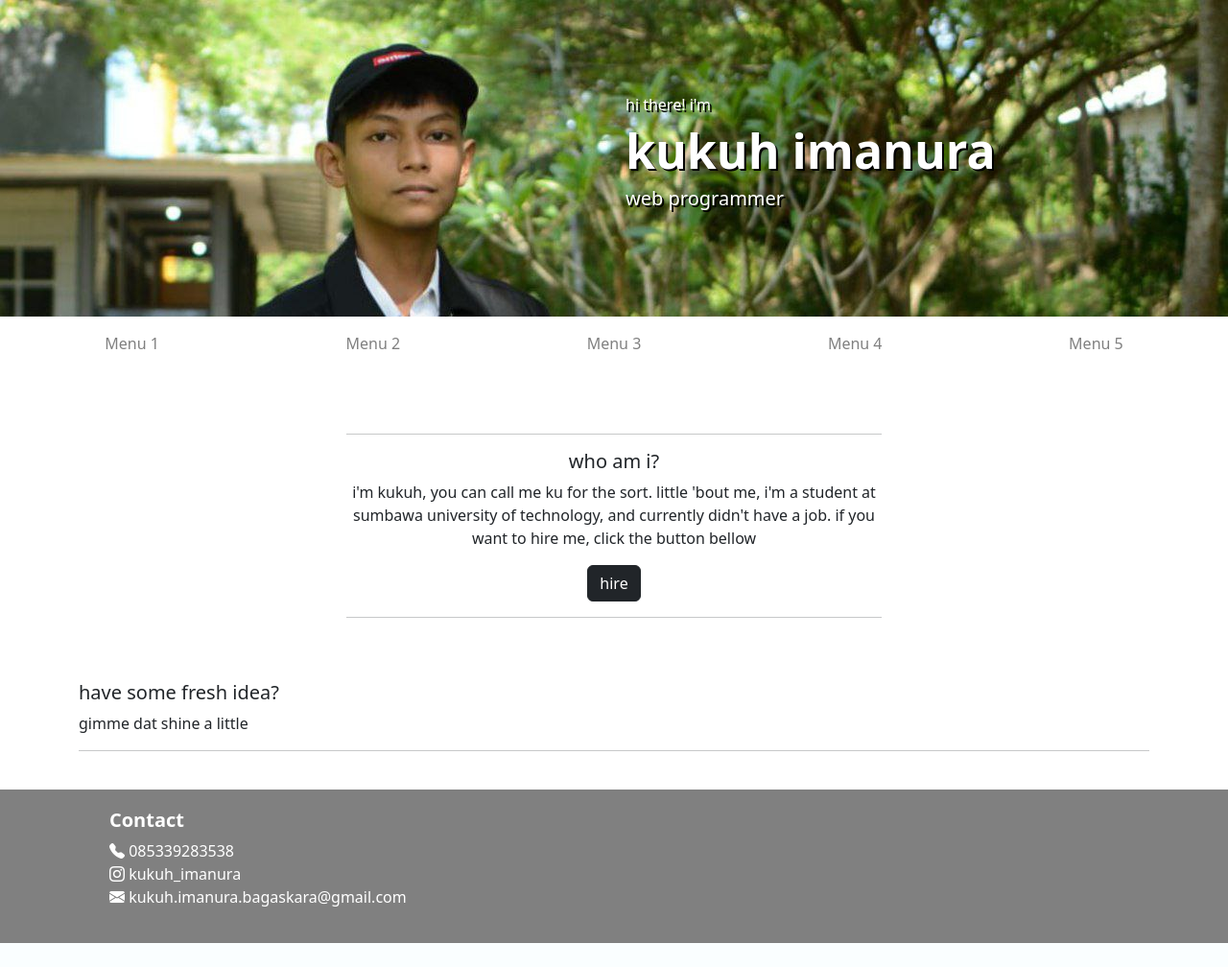
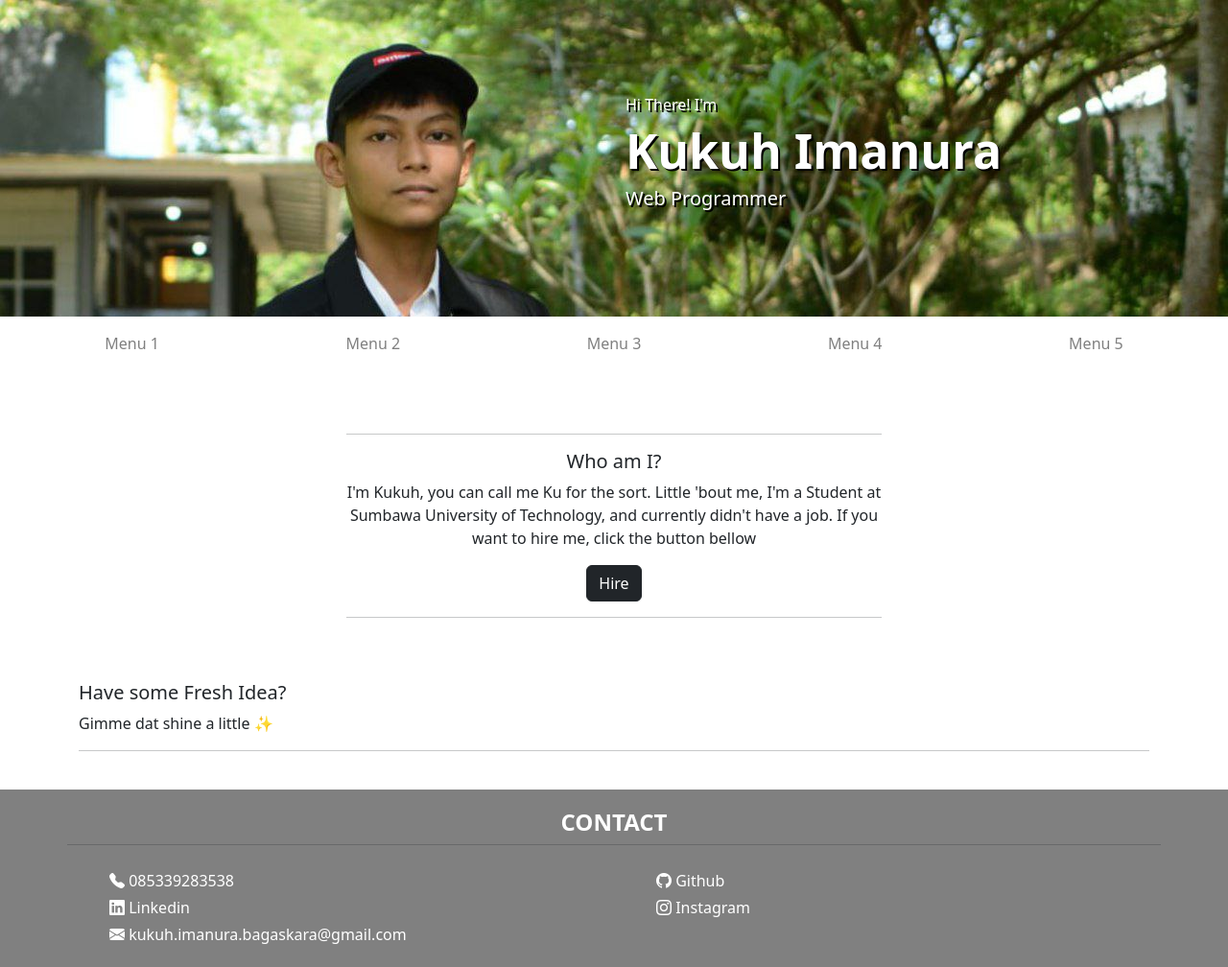
Before and after one commit to kukuh-imanura/kukuh-imanura.github.io, a PHP site: page / in a window 1280 px wide. Shown: the whole page at 96% size. Before the commit the page ends 983 px from the top, so only its background shows below. Run offline with PHP 8.4, Linux system fonts and the light colour scheme.

Commit message:
update : footer

```diff
--- a/data/css/style.css
+++ b/data/css/style.css
@@ -50,8 +50,13 @@
     padding: 20px 0px;
 }
 
+#footer ul {
+    margin-bottom: 0px;
+}
+
 #footer li {
     list-style: none;
+    padding: 2px 0px;
 }
 
 
@@ -67,9 +72,10 @@
     text-decoration: none;
 }
 
-#footer h5 {
+#footer h4 {
     color: white;
     font-weight: bolder;
+    text-align: center;
 }
 
 @media screen and (max-width: 992px) {
--- a/index.html
+++ b/index.html
@@ -16,15 +16,17 @@
 </head>
 <body>
 
+    <!-- HEADER -->
     <div class="row" id="head">
         <div class="col-sm-6 col-12" id="img"></div>
         <div class="col-sm-6 col-12">
-            <h6>hi there! i'm</h6>
-            <h1><b><a href="https://www.instagram.com/kukuh_imanura">kukuh imanura</a></b></h1>
-            <h5>web programmer</h5>
+            <h6>Hi There! I'm</h6>
+            <h1><b><a href="https://www.instagram.com/kukuh_imanura">Kukuh Imanura</a></b></h1>
+            <h5>Web Programmer</h5>
         </div>
     </div>
 
+    <!-- MENU -->
     <nav class="navbar navbar-expand-md sticky-top" id="navbar">
         <div class="container-fluid">
             <a href=""></a>
@@ -53,22 +55,24 @@
         </div>
     </nav>
 
+    <!-- HEADLINE -->
     <div class="container d-flex justify-content-center">
         <div id="content">
             <hr>
-            <h5>who am i?</h5>
-            <p id="text">i'm kukuh, you can call me ku for the sort. little 'bout me, i'm a student at sumbawa university of technology, and currently didn't have a job. if you want to hire me, click the button bellow</p>
+            <h5>Who am I?</h5>
+            <p id="text">I'm Kukuh, you can call me Ku for the sort. Little 'bout me, I'm a Student at Sumbawa University of Technology, and currently didn't have a job. If you want to hire me, click the button bellow</p>
             <a href="https://wa.me/+6285339283538">
-                <button class="btn btn-dark">hire</button>
+                <button class="btn btn-dark">Hire</button>
             </a>
             <hr>
         </div>
     </div>
 
+    <!-- COMMENT -->
     <div class="container">
         <div class="jumbotron">
-            <h5>have some fresh idea?</h5>
-            <p>gimme dat shine a little</p>
+            <h5>Have some Fresh Idea?</h5>
+            <p>Gimme dat shine a little ✨</p>
             <hr><br>
 
             <?php
@@ -78,19 +82,23 @@
         </div>
     </div>
 
+    <!-- FOOTER -->
     <footer class="footer" id="footer">
         <div class="container">
             <div class="row">
+
+                <h4>CONTACT</h4>
+                <hr><br>
+
                 <div class="col-12 col-lg-6">
                     <ul id="contact">
-                        <h5>Contact</h5>
                         <li>
                             <i class="bi bi-telephone-fill"></i>
                             <a href="https://wa.me/+6285339283538">085339283538</a>
                         </li>
                         <li>
-                            <i class="bi bi-instagram"></i>
-                            <a href="https://www.instagram.com/kukuh_imanura">kukuh_imanura</a></li>
+                            <i class="bi bi-linkedin"></i>
+                            <a href="https://www.linkedin.com/in/kukuh-i-ab781221b/">Linkedin</a></li>
                         </li>
                         <li>
                             <i class="bi bi-envelope-fill"></i>
@@ -98,9 +106,20 @@
                         </li>
                     </ul>
                 </div>
+
                 <div class="col-12 col-lg-6">
+                    <ul id="contact">
+                        <li>
+                            <i class="bi bi-github"></i>
+                            <a href="https://github.com/kukuh-imanura">Github</a>
+                        </li>
+                        <li>
+                            <i class="bi bi-instagram"></i>
+                            <a href="https://www.instagram.com/kukuh_imanura">Instagram</a></li>
+                        </li>
+                    </ul>
+                </div>
 
-                </div>
             </div>
         </div>
     </footer>
```
